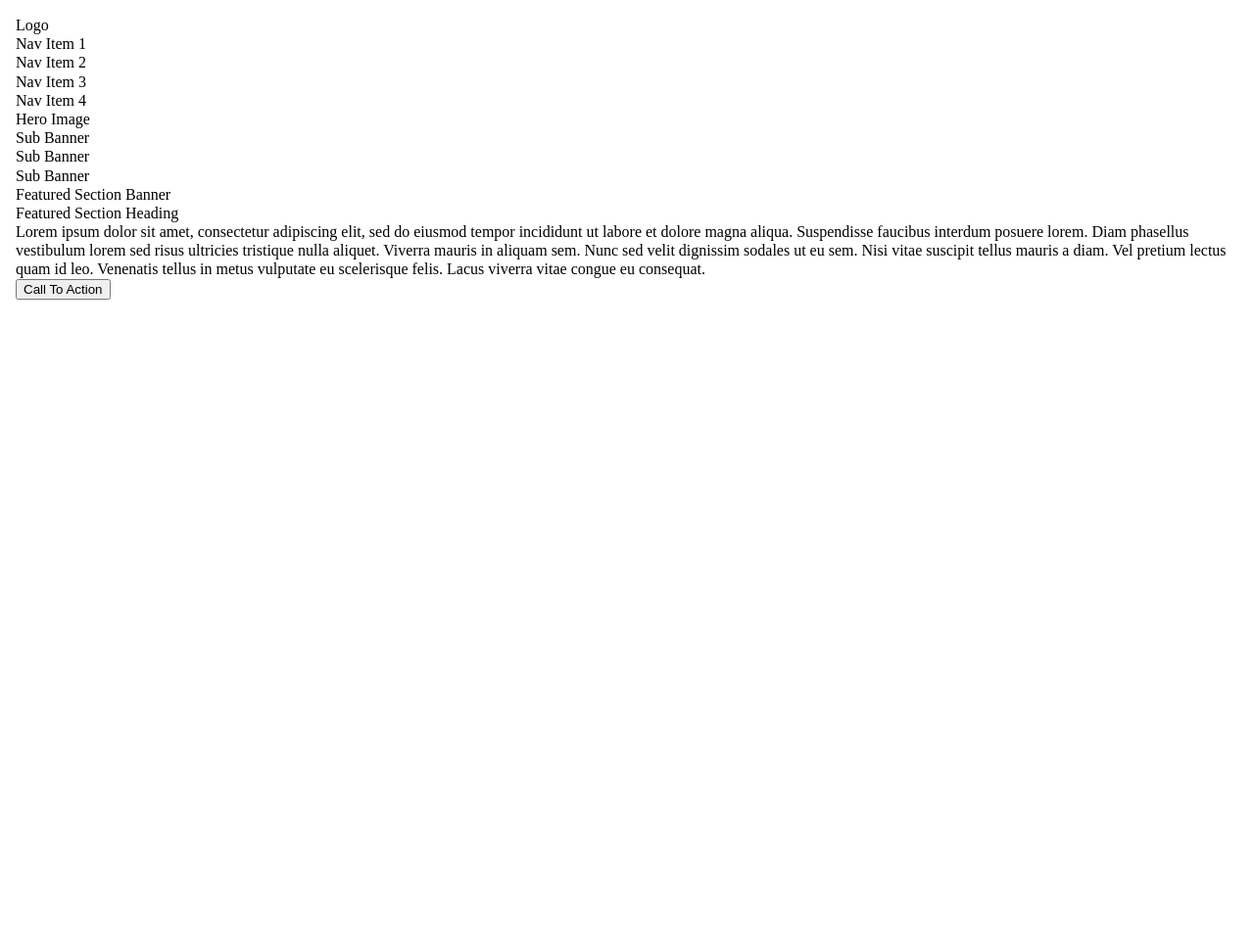
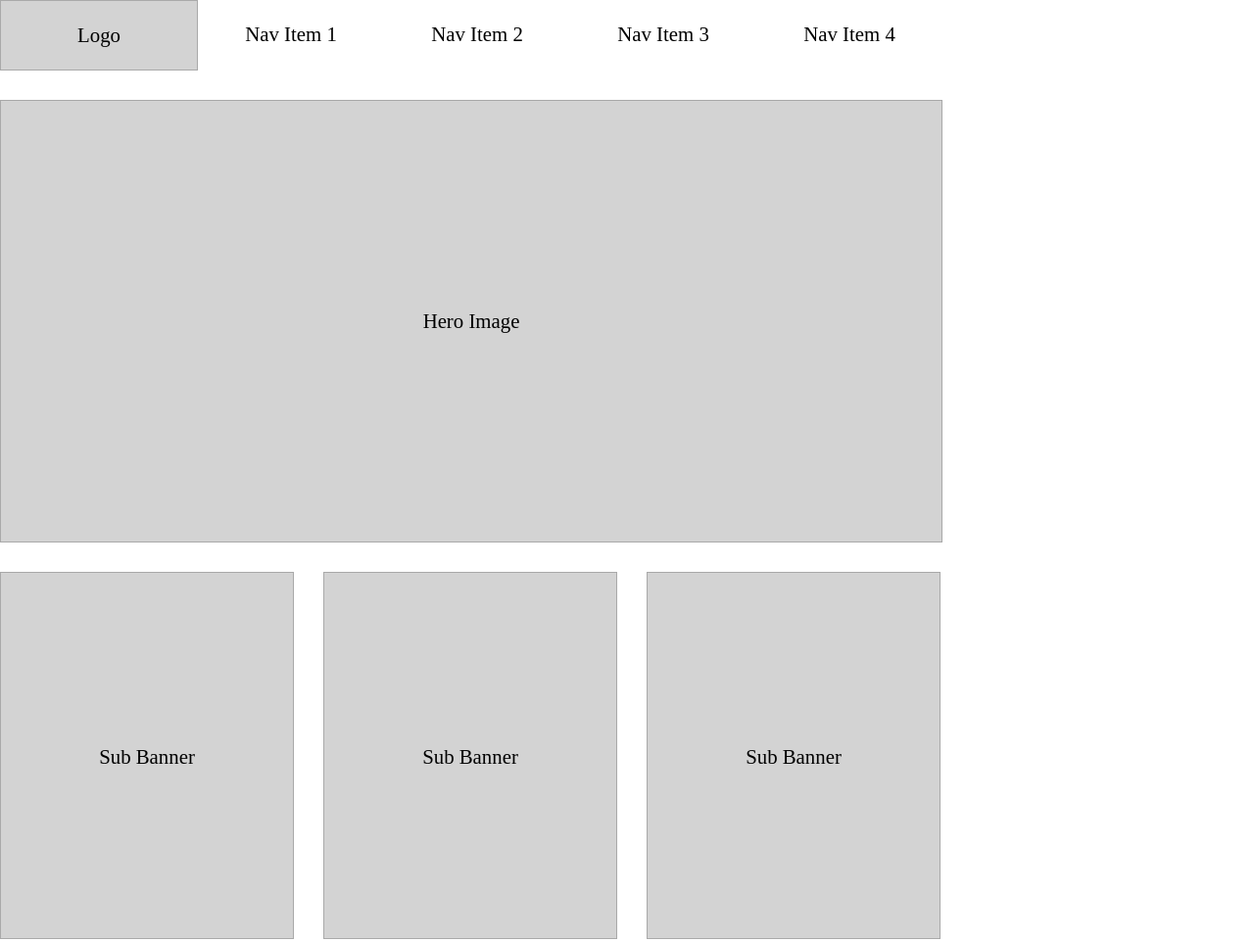
Before and after one commit to dianakim/wireframe-exercise, a plain HTML site: page index.html in a window 1280 px wide. Shown: the top 962 px of the page at 98% size. Before the commit the page ends 800 px from the top, so only its background shows below. Drawn offline with Linux system fonts and the light colour scheme.

Commit message:
Styled with selectors

```diff
--- a/css/style.css
+++ b/css/style.css
@@ -1,31 +1,112 @@
 body {
-  padding: 1em;
-  line-height: 1.2;
+  font-size: 1.3em;
+}
+/* All items in the nav section */
+nav div {
+  width: 190px;
+  line-height: 70px;
+  text-align: center;
+  float: left;
 }
 
-.nav {
-  float: left;
-  text-decoration: none;
-  margin: 2em;
-  list-style-type: none;
-  overflow: hidden;
-  /* width: 100%; */
-  padding: 0;
+nav {
+  overflow: auto;
 }
 
-.fixed-nav-bar {
-  position: fixed;
-  top: 0;
-  left: 0;
-  z-index: 9999;
-  width: 100%;
-  height: 50px;
-  background-color: #00a087;
+#logo {
+  width: 200px;
+  height: 70px;
+  background: lightgray;
+  line-height: 70px;
+  text-align: center;
+  border: 1px solid darkgray;
+}
+
+main {
+  width: 960px;
+}
+
+/* Hero Image */
+main section:nth-child(1) {
+  margin-top: 30px;
+  margin-bottom: 30px;
+  width: 960px;
+  height: 450px;
+  text-align: center;
+  line-height: 450px;
+  background: lightgray;
+  border: 1px solid darkgray;
+}
+
+/* All 3 Sub Banners */
+main section:nth-child(n+2):nth-child(-n+4) {
+  width: 300px;
+  height: 375px;
+  float: left;
+  text-align: center;
+  line-height: 375px;
+  background: lightgray;
+  border: 1px solid darkgray;
+  box-sizing: border-box;
+  margin-bottom: 30px;
+}
+/* Middle Sub Banner */
+main section:nth-child(3) {
+  margin-left: 30px;
+  margin-right: 30px;
+  margin-bottom: 30px;
+}
+
+/* Featured Section Banner */
+main section:nth-child(5) {
+  width: 480px;
+  height: 375px;
+  text-align: center;
+  line-height: 375px;
+  background: lightgray;
+  border: 1px solid darkgray;
+  overflow: auto;
+  margin-right: 30px;
+  display: inline-block;
+}
+
+main section:nth-child(6) {
+  width: 440px;
+  height: 375px;
+  font-size: 10px;
+  display: inline-block;
+  overflow-y: scroll;
+  overflow-x: hidden;
+}
+/* Featured Section Heading first line */
+main section:nth-child(6) p:nth-child(1) {
+  font-size: 2.2em;
+  margin-bottom: 20px;
+}
+/* Featured Section Heading lorem ipsum */
+main section:nth-child(6) p:nth-child(2) {
+  font-size: 1.9em;
+  margin-bottom: 5px;
+}
+/* Call To Action */
+main section:nth-child(6) input {
+  width: 65%;
+  height: 40px;
+  border-radius: 10px;
+  margin-top: 20px;
+  transition: background-color 350ms ease;
+  background-color: lightgray;
+  font-size: 2em;
+}
+
+main section:nth-child(6) input:hover {
+  background-color: white;
 }
 
 footer {
-  font-family: 'Amiri', serif;
-  padding: 1em 2.5em 2.5em 2.5em;
-  font-size: .75em;
-  text-align: center;
+  width: 960px;
+  height: 187px;
+  background: lightgray;
+  border: 1px solid darkgray;
+  margin-top: 30px;
 }
--- a/index.html
+++ b/index.html
@@ -8,7 +8,7 @@
   <body>
     <header>
       <nav>
-        <div>Logo</div>
+        <div id="logo">Logo</div>
         <div>Nav Item 1</div>
         <div>Nav Item 2</div>
         <div>Nav Item 3</div>
@@ -23,7 +23,7 @@
       <section>Featured Section Banner</section>
       <section>
         <p>Featured Section Heading</p>
-        <p>Lorem ipsum dolor sit amet, consectetur adipiscing elit, sed do eiusmod tempor incididunt ut labore et dolore magna aliqua. Suspendisse faucibus interdum posuere lorem. Diam phasellus vestibulum lorem sed risus ultricies tristique nulla aliquet. Viverra mauris in aliquam sem. Nunc sed velit dignissim sodales ut eu sem. Nisi vitae suscipit tellus mauris a diam. Vel pretium lectus quam id leo. Venenatis tellus in metus vulputate eu scelerisque felis. Lacus viverra vitae congue eu consequat.
+        <p>Lorem ipsum dolor sit amet, consectetur adipiscing elit, sed do eiusmod tempor incididunt ut labore et dolore magna aliqua. Suspendisse faucibus interdum posuere lorem. Diam phasellus vestibulum lorem sed risus ultricies tristique nulla aliquet. Viverra mauris in aliquam sem. Nunc sed velit dignissim sodales ut eu sem. Nisi vitae suscipit tellus mauris a diam. Vel pretium lectus quam id leo. Venenatis tellus in metus vulputate eu scelerisque felis. Lacus viverra vitae congue eu consequat. Lorem ipsum dolor sit amet, consectetur adipiscing elit, sed do eiusmod tempor incididunt ut labore et dolore magna aliqua. Suspendisse faucibus interdum posuere lorem. Diam lorem sed risus ultricies tristique nulla aliquet.
         </p>
         <input type="submit" name="call-to-action" value="Call To Action" />
       </section>
```
